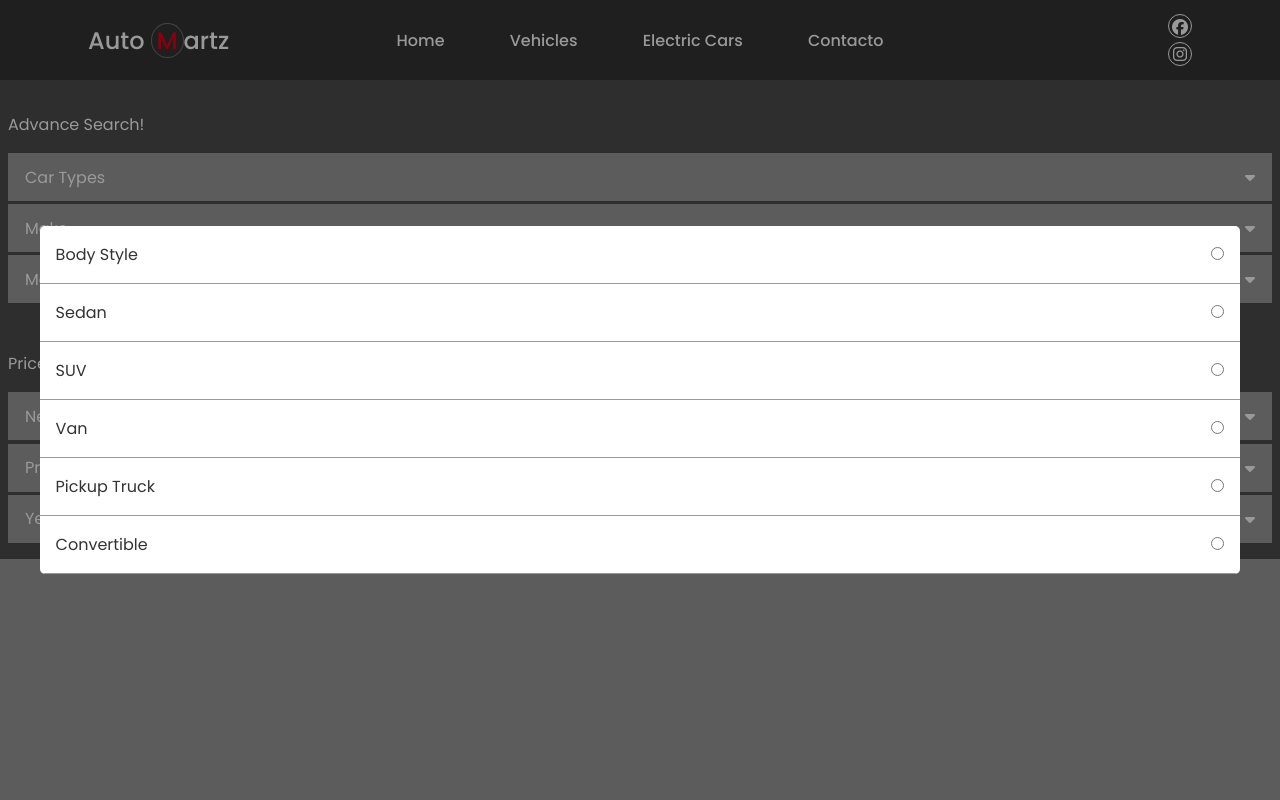
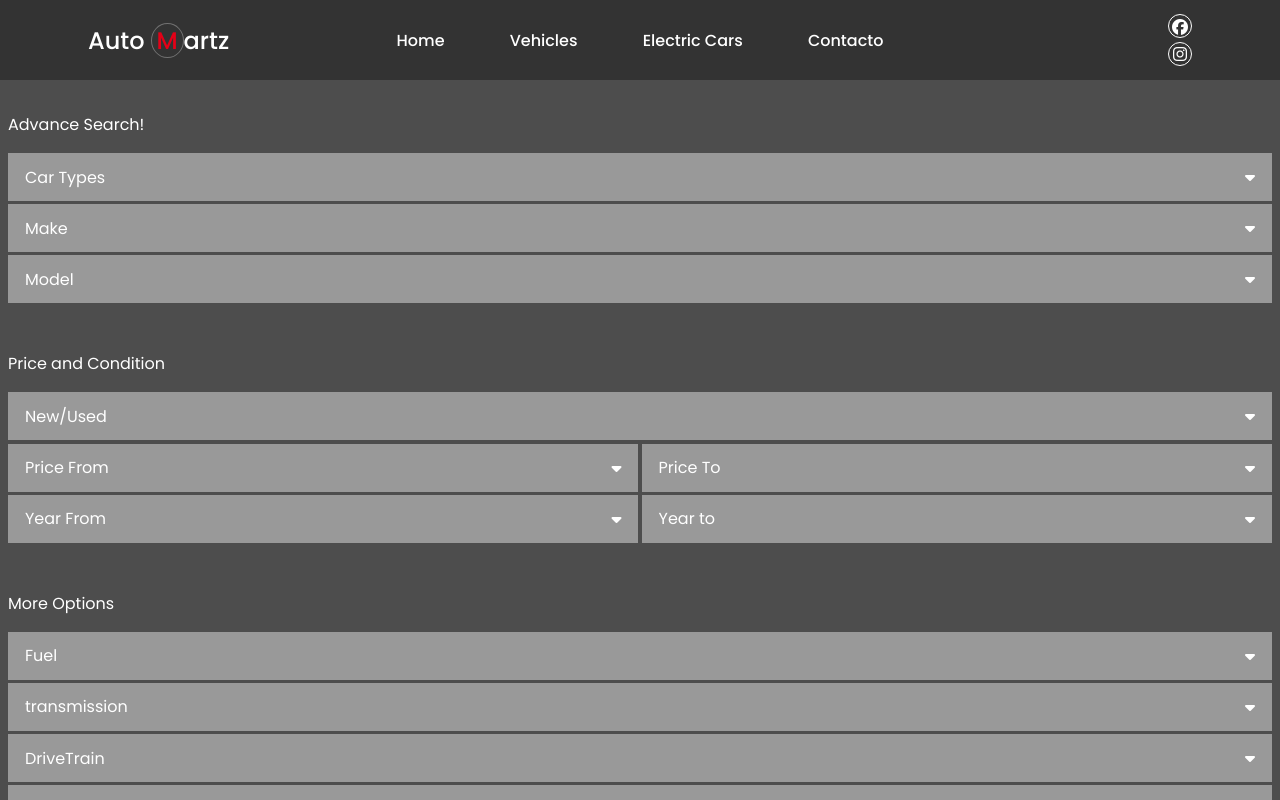
Before and after one commit to anthonymartz17/Dealership, a Vue app: page /advance in a window 1280 px wide. Both pictures are taken after a click on the element "Car Types". Shown: the top 800 px of the page. Built offline with nearby package versions, Linux system fonts and the light colour scheme; data requests are answered from the project's data file; what vue2-filters would draw is missing.

Commit message:
added all dynamic fields for the advance search component

```diff
--- a/src/assets/scss/_shared.scss
+++ b/src/assets/scss/_shared.scss
@@ -68,7 +68,9 @@ $font-text: normal 200 1em $font-stack;
 
 }
 }
-
+a{
+  text-decoration: none;
+}
 
 
 
--- a/src/components/Header.vue
+++ b/src/components/Header.vue
@@ -2,7 +2,11 @@
   <header class="header-container flex-j-c ">
     <div class="header-wrapper flex-a-c">
       <i class="fas fa-bars fa-2x" @click="toggleMobileMenu"></i>
-          <div class="logo-container"><span class="logo">Auto <span class="logo-m">M</span>artz</span></div>
+        <div class="logo-container">
+          <router-link :to="{name:'Home'}"  @click="clearPropsVal">
+            <span class="logo">Auto <span class="logo-m">M</span>artz</span>
+          </router-link>
+        </div>
         <nav class="desktopNav-container">
           <ul class="desktopNav flex-a-c">
             <li v-for="(link,key) in $store.state.desktopNav" :key="key">
@@ -10,7 +14,9 @@
             </li>
           </ul>
         </nav>
+        <router-link :to="{name:'Advance'}" tag="div">
           <i class="fas fa-search"></i>
+        </router-link>
         <div class="sMedia" v-show="!$store.state.desktopView">
           <i class="fab fa-facebook"></i>
           <i class="fab fa-instagram"></i>
@@ -24,7 +30,8 @@ import {mapMutations} from 'vuex'
 export default {
   methods:{
     ...mapMutations([
-    'toggleMobileMenu'
+    'toggleMobileMenu',
+    'clearPropsVal'
     ])
 
   }
@@ -62,6 +69,7 @@ export default {
 
   .logo{
     cursor: pointer;
+    color: $light;
   }
 
   .logo-m{
@@ -92,6 +100,8 @@ export default {
     display: none;
   }
   font-size: 1.5em;
+  cursor: pointer;
+
 
 }
 .sMedia{
--- a/src/components/Modal.vue
+++ b/src/components/Modal.vue
@@ -23,6 +23,16 @@ export default {
 }
 </script>
 
-<style>
+<style lang="scss">
+.modal{
+  position: absolute;
+  top: 0;
+  height: 100vh;
+  width: 100%;
+  display: grid;
+  place-items: center;
+  background: rgba(0, 0, 0, 0.5);
+  padding: 1em .5em;
+}
 
 </style>
--- a/src/components/searchFieldMobile/CarSelectionOptModal.vue
+++ b/src/components/searchFieldMobile/CarSelectionOptModal.vue
@@ -3,33 +3,33 @@
     enter-active-class="animate__animated animate__fadeIn animate__faster"
     leave-active-class="animate__animated animate__fadeOut animate__faster"
   >
-    <div class="modal"  @click="toggleSelectionModal($event);">
-      <div class="modal-card" >
+    <div class="modal-clear"  @click="toggleSelectionModal($event);">
+      <div class="modal-clear-card" >
         <!-- Each search field content card was assigned the index of the search field in order to show the content according to the index returned from the click event -->
         <template  v-if="fieldContent == 'make'" >
 
             <label
              v-for="(car,key) in carSelection"
              :key="key"
-             class="modal-card-content"
-             :for="car.make"
+             class="modal-clear-card-content"
+             :for="key"
              @click="selectModelByMake($event)"
              >
             <p>{{car.make}}</p>
-            <input class="radio" type="radio" v-model="$store.state.makeSelected" :id="car.make" :value="car.make">
+            <input class="radio" type="radio" v-model="$store.state.makeSelected" :id="key" :value="car.make">
           </label>
         </template>
 
         <template v-else-if="fieldContent == 'model'">
           <template  v-if="$store.state.makeSelected != ''" >
-             <label class="modal-card-content" for="model">
+             <label class="modal-clear-card-content" for="model">
              <p>All {{makeSelected}}</p>
 
             <input class="radio" type="radio" v-model="$store.state.modelSelected" id="model" :value="'All ' + makeSelected">
             </label>
             <label
               v-for="(model,key) in models"
-              :key="key" class="modal-card-content"
+              :key="key" class="modal-clear-card-content"
               :for="model.name"
              >
              <p>{{model.name}}</p>
@@ -39,15 +39,15 @@
           <p class="select-a-make" v-else>Please select a make first</p>
         </template>
         <template  v-else-if="fieldContent == 'priceFrom'">
-          <label  v-for="(priceFrom,key) in priceRangeComputed" :key="key" class="modal-card-content" :for="priceFrom" @click="disablePrice(key)">
+          <label  v-for="(priceFrom,key) in priceRangeComputed" :key="key" class="modal-clear-card-content" :for="key" @click="disablePrice(key)">
             <p>{{priceFrom | currency}}</p>
-            <input class="radio" type="radio" v-model="$store.state.priceFromSelected" :id="priceFrom" :value="priceFrom">
+            <input class="radio" type="radio" v-model="$store.state.priceFromSelected" :id="key" :value="priceFrom">
           </label>
         </template>
         <template  v-else-if="fieldContent == 'priceTo'">
-          <label  v-for="(priceTo,key) in priceRangeComputed" :key="key" :class="['modal-card-content',{disableOptions: key < priceUnavailable}]" :for="priceTo">
+          <label  v-for="(priceTo,key) in priceRangeComputed" :key="key" :class="['modal-clear-card-content',{disableOptions: key < priceUnavailable}]" :for="key">
             <p>{{priceTo | currency}}</p>
-            <input class="radio" type="radio" v-model="$store.state.priceToSelected" :id="priceTo" :value="priceTo">
+            <input class="radio" type="radio" v-model="$store.state.priceToSelected" :id="key" :value="priceTo">
           </label>
         </template>
 
@@ -55,35 +55,36 @@
     <template v-else-if="fieldContent == 'yearFrom'">
       <label v-for="(yearFrom,key) in yearsRangeComputed"
              :key="key"
-             :for="yearFrom"
-             @click="disableYears(key)"
-             class="modal-card-content"
+             :for="key"
+             @click="disableYears(key);"
+             class="modal-clear-card-content"
+
       >
           <p>{{yearFrom}}</p>
-          <input class="radio" type="radio" v-model="$store.state.yearFromSelected" :id="yearFrom" :value="yearFrom">
+          <input class="radio" type="radio" v-model="$store.state.yearFromSelected" :id="key" :value="yearFrom">
     </label>
     </template>
 
     <template v-else-if="fieldContent == 'yearTo'">
       <label v-for="(yearTo,key) in yearsRangeComputed"
              :key="key"
-             :for="yearTo"
-             :class="['modal-card-content',{disableOptions:key > yearsUnavailable}]"
-       >
+             :for="key"
+             :class="['modal-clear-card-content',{disableOptions:yearsUnavailable != null && key > yearsUnavailable}]"
+      >
           <p>{{yearTo}}</p>
-          <input class="radio" type="radio" v-model="$store.state.yearToSelected" :id="yearTo" :value="yearTo">
+          <input class="radio" type="radio" v-model="$store.state.yearToSelected" :id="key" :value="yearTo">
     </label>
     </template>
     <template v-else-if="fieldContent == 'carType'">
-      <label v-for="(type,key) in carType.type"  :key="key" class="modal-card-content" :for="carType.id" >
+      <label v-for="(type,key) in carType.type"  :key="key" class="modal-clear-card-content" :for="key" >
           <p>{{type}}</p>
-          <input class="radio" type="radio" v-model="$store.state.carTypeSelected" :id="carType.id" :value="type">
+          <input class="radio" type="radio" v-model="$store.state.carTypeSelected" :id="key" :value="type">
     </label>
     </template>
     <template v-else-if="fieldContent == 'condition'">
-      <label v-for="(condition,key) in carCondition"  :key="key" class="modal-card-content" :for="condition" >
+      <label v-for="(condition,key) in carCondition.condition"  :key="key" class="modal-clear-card-content" :for="key" >
           <p>{{condition}}</p>
-          <input class="radio" type="radio" v-model="$store.state.carConditionSelected" :id="condition" :value="condition">
+          <input class="radio" type="radio" v-model="$store.state.carConditionSelected" :id="key" :value="condition">
     </label>
     </template>
 
@@ -117,6 +118,7 @@ computed:{
     'models',
     'makeSelected',
     'carType',
+    'carCondition',
     'priceUnavailable',
     'yearsUnavailable'
 
@@ -130,6 +132,8 @@ computed:{
       'yearsRangeComputed',
     ])
 },
+
+
 methods:{
   ...mapMutations([
     'toggleSelectionModal',
@@ -138,7 +142,8 @@ methods:{
     'disableYears'
 
 
-  ])
+  ]),
+
 }
 
 }
@@ -161,16 +166,16 @@ methods:{
   }
 
 }
-.modal{
+.modal-clear{
 
-  position: absolute;
-  top: 0;
-  height: 100%;
-  width: 100%;
-  display: grid;
-  place-items: center;
-  background: rgba(0, 0, 0, 0.5);
-  padding: 1em .5em;
+  // position: absolute;
+  // top: 0;
+  // height: 100vh;
+  // width: 100%;
+  // display: grid;
+  // place-items: center;
+  // background: rgba(0, 0, 0, 0.5);
+  // padding: 1em .5em;
 
 
   &-card{
--- a/src/store/index.js
+++ b/src/store/index.js
@@ -49,12 +49,16 @@ export default new Vuex.Store({
        ]
       },
     carTypeSelected:'',
-    carCondition:{id:'carCondition',condition:['Car Condition','New','Used']},
+    carCondition:{id:'carCondition',condition:['New/Used','New','Used']},
     carConditionSelected:'',
     fuelType:{id:'fuelType',type:['Gasoline','Diesel','Electric','Hybrid']},
     fuelTypeSelected:'',
     driveTrain:{id:'driveTrain', type:['RWD','FWD','AWD']},
     driveTrainSelected:'',
+    transmission:['Automatic','Manual'],
+    transmissionSelected:'',
+    engine:['I4','v6'],
+    engineSelected:'',
     color:{
       id:'color',
       color:[
@@ -129,6 +133,20 @@ export default new Vuex.Store({
     disableYears(state,years){
       state.yearsUnavailable = years
     },
+    clearPropsVal(state){
+      state.makeSelected = ''
+      state.modelSelected = ''
+      state.priceFromSelected = ''
+      state.priceToSelected = ''
+      state.yearFromSelected = ''
+      state.yearToSelected = ''
+      state.carTypeSelected = ''
+      state.carConditionSelected = ''
+      state.fuelTypeSelected = ''
+      state.driveTrainSelected = ''
+      state.colorSelected = ''
+
+    },
     formatPrice(value){
       let val = (value/1).toFixed(2).replace('.', ',')
       return val.toString().replace(/\B(?=(\d{3})+(?!\d))/g, ".")
@@ -149,8 +167,8 @@ export default new Vuex.Store({
     // determines which content card will be display according to which search field is clicked on in the mobile view
     whichFieldContent(state,field){
       state.fieldContent = field.id
-      console.log(state.fieldContent)
     },
+    // selects the models to show according to the make selected
     selectModelByMake(state,e){
       state.carSelection.forEach(one =>{
         if(e.currentTarget.firstElementChild.textContent == one.make){
--- a/src/views/AdvanceSearch.vue
+++ b/src/views/AdvanceSearch.vue
@@ -28,7 +28,20 @@
       </div>
       <PriceYear/>
     </div>
-    <p>{{carTypeSelected}}</p>
+    <div class="search-fields-container">
+     <p class="search-fields-container-title">More Options</p>
+     <div
+          v-for="(opt,key) in moreOptionsComputed"
+          :key="key"
+          class="search-fields-container-field"
+          @click="toggleSelectionModal($event);
+          whichFieldContent(opt)"
+     >
+        <p>{{opt.field}}</p>
+        <i class="fas fa-caret-down"></i>
+      </div>
+
+    </div>
   </div>
 </template>
 
@@ -43,7 +56,7 @@ export default {
   },
   computed:{
     ...mapState([
-      'carTypeSelected'
+
     ]),
 
     ...mapGetters([
@@ -67,6 +80,42 @@ export default {
       }
       return [{field:condition, id:'condition'}]
     },
+
+    moreOptionsComputed(){
+      let fuel,transmission,driveTrain,engine,color;
+      if(this.$store.state.fuelTypeSelected == ''){
+        fuel = 'Fuel'
+      }else{
+        fuel = this.$store.state.fuelTypeSelected
+      }
+      if(this.$store.state.transmissionSelected == ''){
+        transmission = 'transmission'
+      }else{
+        transmission = this.$store.state.transmissionSelected
+      }
+      if(this.$store.state.driveTrainSelected == ''){
+       driveTrain = 'DriveTrain'
+      }else{
+        driveTrain = this.$store.state.driveTrainSelected
+      }
+      if(this.$store.state.engineSelected == ''){
+        engine = 'Engine'
+      }else{
+        engine = this.$store.state.engineSelected
+      }
+      if(this.$store.state.colorSelected == ''){
+        color = 'Color'
+      }else{
+        color = this.$store.state.colorSelected
+      }
+      return [
+        {field:fuel, id:'fuel'},
+        {field:transmission, id:'transmission'},
+        {field:driveTrain, id:'driveTrain'},
+        {field:engine, id:'engine'},
+        {field:color, id:'color'},
+      ]
+    }
   },
   methods:{
     ...mapMutations([
```
Also changed, not shown: src/components/searchFieldMobile/SearchMobile.vue (+7 -3 lines). Lines whose indentation alone changed are shown as unchanged.
